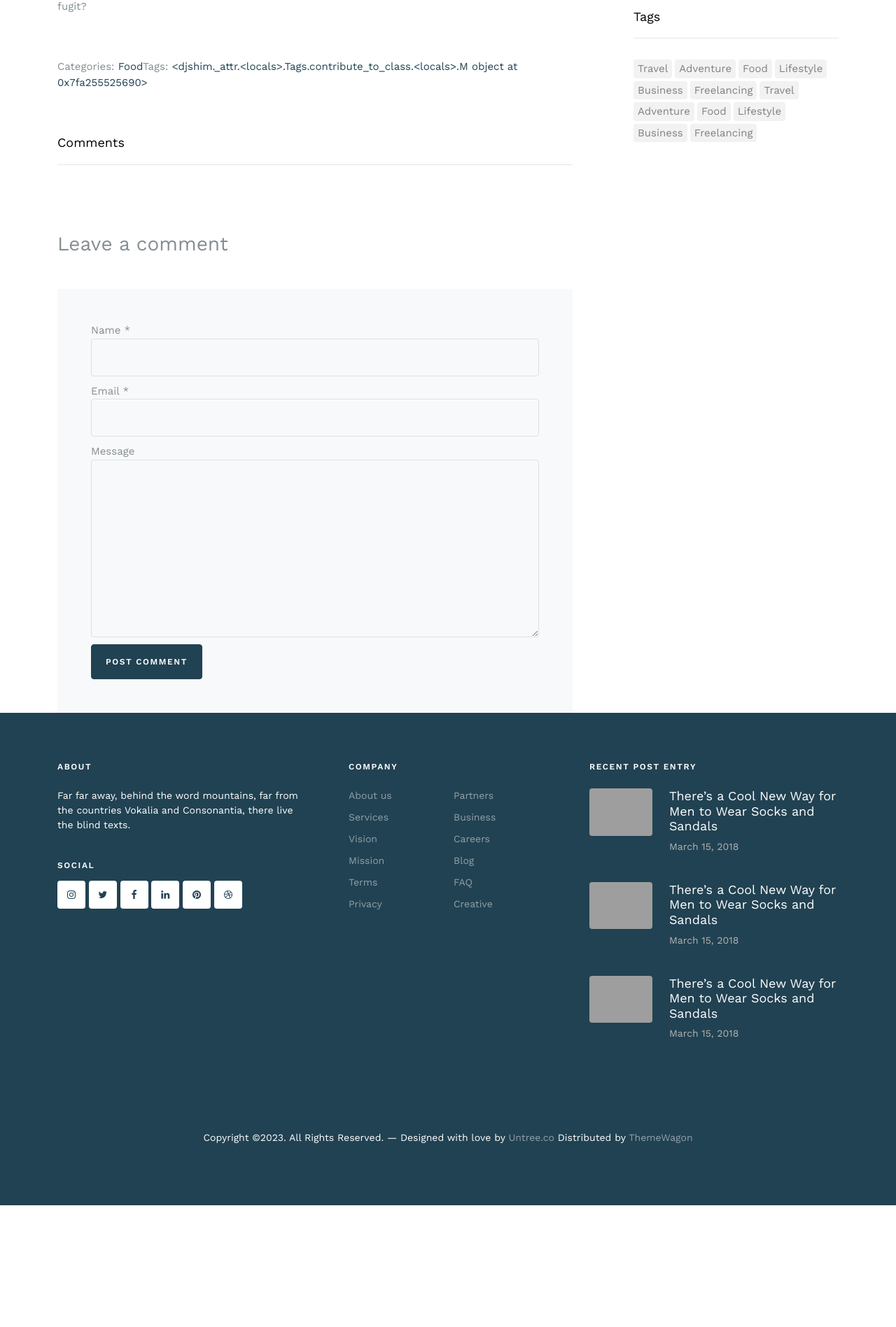
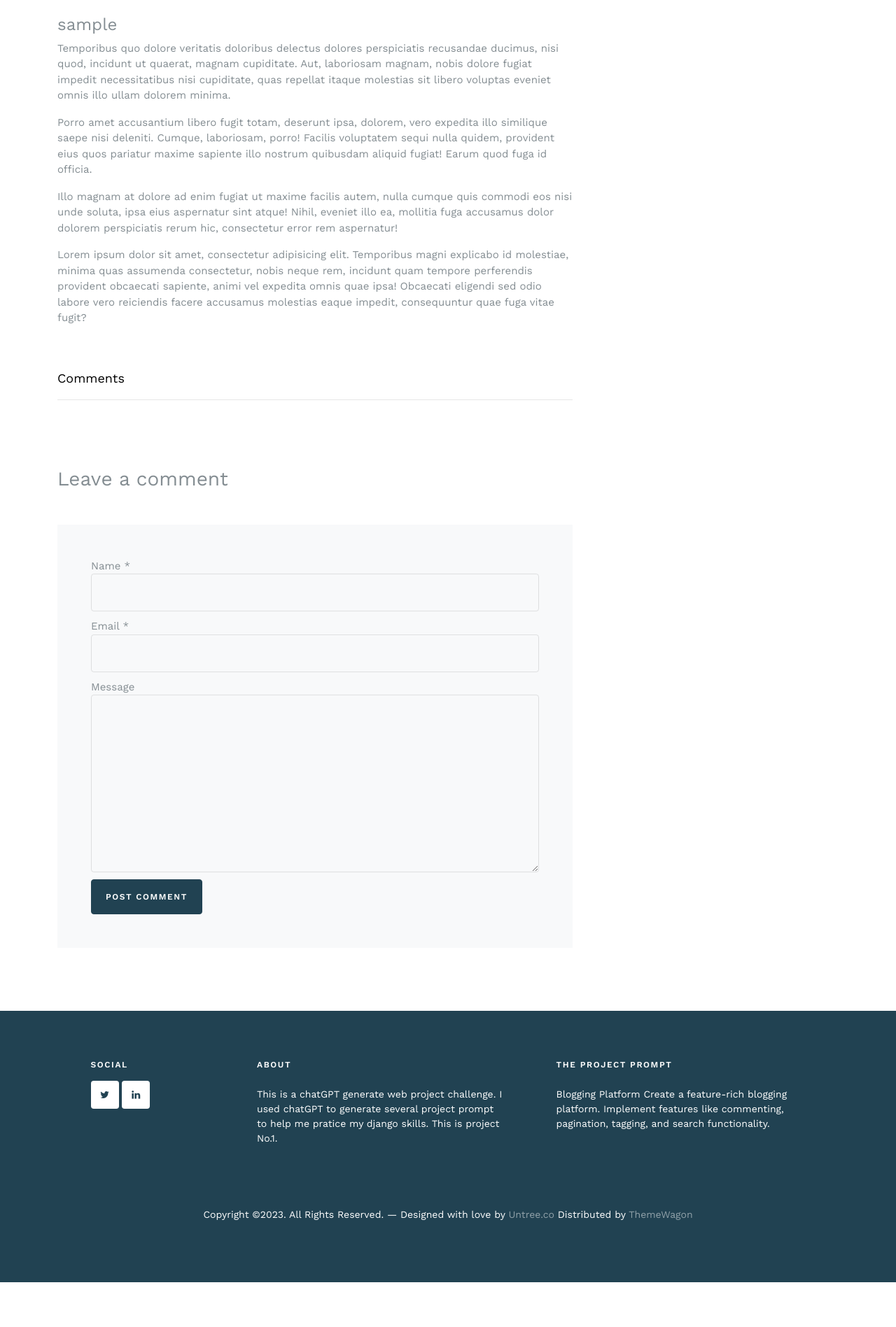
Before and after one commit to ctrlwisdom/django-blog-app, a Django app: a page that uses blogs/templates/blogs/nav.html in a window 1280 px wide. Shown: the part 513-2410 px from the top of the page at 70% size. Before the commit the page ends 2236 px from the top, so only its background shows below. Run offline with Django 4.2, Linux system fonts and the light colour scheme; data comes from the database, SQL or seed files in the repository; parts of the project's set-up code (start-up, migrations or seed data) failed here and were passed over; some libraries are stand-ins or nearby versions; some web fonts are replaced; grey boxes are pictures that could not be loaded.

Commit message:
additional changes

```diff
--- a/blogs/templates/blogs/category-detail.html
+++ b/blogs/templates/blogs/category-detail.html
@@ -11,7 +11,7 @@
             </div>
         </div>
         <div class="row posts-entry">
-            <div class="col-lg-8">
+            <div class="col">
                 {% for post in posts %}
                   <div class="blog-entry d-flex blog-entry-search-item">
                     <a href="{% url 'post-detail' post.slug %}" class="img-link me-4">
@@ -53,10 +53,10 @@
                     {% else %}
                     <div>Page 1 of 1</div>
                     {% endif %}
+                    <br><br><br>
                 </div>
             </div>
             {% endif %}
-            {% include 'blogs/sidebar.html' %}
         </div>
     </div>
 </div>
--- a/blogs/templates/blogs/footer.html
+++ b/blogs/templates/blogs/footer.html
@@ -1,86 +1,30 @@
+
+<br><br><br><br>
+{% load static %}
 <footer class="site-footer">
     <div class="container">
-        <div class="row">
+        <div class="row" style="justify-content: space-evenly;">
+            <div class="col-lg-2">
+                <div class="widget">
+                    <h3>Social</h3>
+                    <ul class="list-unstyled social">
+                        <li><a href="#"><span class="icon-twitter"></span></a></li>
+                        <li><a href="#"><span class="icon-linkedin"></span></a></li>
+                    </ul>
+                </div> <!-- /.widget -->
+            </div>
             <div class="col-lg-4">
                 <div class="widget">
                     <h3 class="mb-4">About</h3>
-                    <p>Far far away, behind the word mountains, far from the countries Vokalia and Consonantia, there live the blind texts.</p>
-                </div> <!-- /.widget -->
-                <div class="widget">
-                    <h3>Social</h3>
-                    <ul class="list-unstyled social">
-                        <li><a href="#"><span class="icon-instagram"></span></a></li>
-                        <li><a href="#"><span class="icon-twitter"></span></a></li>
-                        <li><a href="#"><span class="icon-facebook"></span></a></li>
-                        <li><a href="#"><span class="icon-linkedin"></span></a></li>
-                        <li><a href="#"><span class="icon-pinterest"></span></a></li>
-                        <li><a href="#"><span class="icon-dribbble"></span></a></li>
-                    </ul>
-                </div> <!-- /.widget -->
-            </div> <!-- /.col-lg-4 -->
-            <div class="col-lg-4 ps-lg-5">
-                <div class="widget">
-                    <h3 class="mb-4">Company</h3>
-                    <ul class="list-unstyled float-start links">
-                        <li><a href="#">About us</a></li>
-                        <li><a href="#">Services</a></li>
-                        <li><a href="#">Vision</a></li>
-                        <li><a href="#">Mission</a></li>
-                        <li><a href="#">Terms</a></li>
-                        <li><a href="#">Privacy</a></li>
-                    </ul>
-                    <ul class="list-unstyled float-start links">
-                        <li><a href="#">Partners</a></li>
-                        <li><a href="#">Business</a></li>
-                        <li><a href="#">Careers</a></li>
-                        <li><a href="#">Blog</a></li>
-                        <li><a href="#">FAQ</a></li>
-                        <li><a href="#">Creative</a></li>
-                    </ul>
-                </div> <!-- /.widget -->
+                    <p>This is a chatGPT generate web project challenge. I used chatGPT to generate several project prompt to help me pratice my django skills. This is project No.1.</p>
+                </div>
             </div> <!-- /.col-lg-4 -->
             <div class="col-lg-4">
                 <div class="widget">
-                    <h3 class="mb-4">Recent Post Entry</h3>
-                    <div class="post-entry-footer">
-                        <ul>
-                            <li>
-                                <a href="">
-                                    <img src="images/img_1_sq.jpg" alt="Image placeholder" class="me-4 rounded">
-                                    <div class="text">
-                                        <h4>There’s a Cool New Way for Men to Wear Socks and Sandals</h4>
-                                        <div class="post-meta">
-                                            <span class="mr-2">March 15, 2018 </span>
-                                        </div>
-                                    </div>
-                                </a>
-                            </li>
-                            <li>
-                                <a href="">
-                                    <img src="images/img_2_sq.jpg" alt="Image placeholder" class="me-4 rounded">
-                                    <div class="text">
-                                        <h4>There’s a Cool New Way for Men to Wear Socks and Sandals</h4>
-                                        <div class="post-meta">
-                                            <span class="mr-2">March 15, 2018 </span>
-                                        </div>
-                                    </div>
-                                </a>
-                            </li>
-                            <li>
-                                <a href="">
-                                    <img src="images/img_3_sq.jpg" alt="Image placeholder" class="me-4 rounded">
-                                    <div class="text">
-                                        <h4>There’s a Cool New Way for Men to Wear Socks and Sandals</h4>
-                                        <div class="post-meta">
-                                            <span class="mr-2">March 15, 2018 </span>
-                                        </div>
-                                    </div>
-                                </a>
-                            </li>
-                        </ul>
-                    </div>
-
-
+                    <h3 class="mb-4">The project prompt</h3>
+                    <p>Blogging Platform
+                    Create a feature-rich blogging platform. Implement features like commenting, pagination, tagging, and search functionality.
+                    </p>
                 </div> <!-- /.widget -->
             </div> <!-- /.col-lg-4 -->
         </div> <!-- /.row -->
--- a/blogs/templates/blogs/index.html
+++ b/blogs/templates/blogs/index.html
@@ -45,6 +45,7 @@
             {% else %}
               <div>Page 1 of 1</div>
             {% endif %}
+            <br><br><br>
           </div>
         </div>
         {% include 'blogs/sidebar.html' %}
--- a/blogs/templates/blogs/nav.html
+++ b/blogs/templates/blogs/nav.html
@@ -13,7 +13,7 @@
             <div class="site-navigation">
                 <div class="row g-0 align-items-center">
                     <div class="col-2">
-                        <a href="{% url 'home' %}" class="logo m-0 float-start">Blogy<span class="text-primary">.</span></a>
+                        <a href="{% url 'home' %}" class="logo m-0 float-start">Bloggy<span class="text-primary">.</span></a>
                     </div>
                     <div class="col-8 text-center">
                         <form method="get" action="{% url 'search' %}" class="search-form d-inline-block d-lg-none">
@@ -22,10 +22,10 @@
                         </form>
 
                         <ul class="js-clone-nav d-none d-lg-inline-block text-start site-menu mx-auto">
-                            <li class="active"><a href="{% url 'home' %}">Home</a></li>
-                            <li><a href="{% url 'category-detail' 'culture' %}">Culture</a></li>
-                            <li><a href="{% url 'category-detail' 'business' %}">Business</a></li>
-                            <li><a href="{% url 'category-detail' 'politics' %}">Politics</a></li>
+                            <li class="active"><a href="{% url "home" %}">Home</a></li>
+                            {% for category in categories %}
+                            <li><a href="{% url "category-detail" category.slug %}">{{category.name}}</a></li>
+                            {% endfor %}
                         </ul>
                     </div>
                     <div class="col-2 text-end">
--- a/blogs/templates/blogs/post-detail.html
+++ b/blogs/templates/blogs/post-detail.html
@@ -7,20 +7,26 @@
     <div class="container">
         <div class="row blog-entries element-animate">
             <div class="col-md-12 col-lg-8 main-content">
+              <div class="pt-5">
+                <p>Categories:  <a href="#">{{ post.category }}</a>
+                  Tags:
+                {% for tag in post.tags.all %}
+                  <a href="#">{{ tag.name }}</a>
+                {% endfor %}
+              </p>
+              </div>
+              <img class="img-fluid" src="{{post.thumbnail.url}}" alt="">
+              <br><br>
+              <h4>{{post.title}}</h4>
                 <div class="post-content-body">
                     {{ post.content | safe }}
-                </div>
-                <div class="pt-5">
-                    <p>Categories:  <a href="#">{{ post.category }}</a>Tags: <a href="#">{{ post.tags }}</a></p>
                 </div>
                 <div class="pt-5 comment-wrap">
                     <h3 class="mb-5 heading">Comments</h3>
                     <ul class="comment-list">
                       {% for comment in comments %}
                       <li class="comment">
-                        <div class="vcard">
-                          <img src="images/person_1.jpg" alt="Image placeholder">
-                        </div>
+                        <!-- div.vcard for profile img -->
                         <div class="comment-body">
                           <h3>{{ comment.name }}</h3>
                           <div class="meta">{{ comment.created_at }}</div>
--- a/blogs/templates/blogs/search-result.html
+++ b/blogs/templates/blogs/search-result.html
@@ -11,7 +11,7 @@
             </div>
         </div>
         <div class="row posts-entry">
-            <div class="col-lg-8">
+            <div class="col">
                 {% for post in posts %}
                   <div class="blog-entry d-flex blog-entry-search-item">
                     <a href="{% url 'post-detail' post.slug %}" class="img-link me-4">
@@ -53,10 +53,10 @@
                   {% else %}
                     <div>Page 1 of 1</div>
                   {% endif %}
+                  <br><br><br>
                 </div>
             </div>
             {% endif %}
-            {% include 'blogs/sidebar.html' %}
         </div>
     </div>
 </div>
--- a/blogs/templates/blogs/sidebar.html
+++ b/blogs/templates/blogs/sidebar.html
@@ -1,45 +1,22 @@
 <div class="col-lg-4 sidebar">
-    <div class="sidebar-box">
-        <h3 class="heading">Popular Posts</h3>
+    <h3 class="heading">Related Posts</h3>
         <div class="post-entry-sidebar">
             <ul>
+                {% for p in related_posts %}
                 <li>
                     <a href="">
-                        <img src="images/img_1_sq.jpg" alt="Image placeholder" class="me-4 rounded">
+                        <img src="{{p.thumbnail.url}}" alt="Image placeholder" class="me-4 rounded">
                         <div class="text">
-                            <h4>There’s a Cool New Way for Men to Wear Socks and Sandals</h4>
+                            <h4>{{p.title}}</h4>
                             <div class="post-meta">
-                                <span class="mr-2">March 15, 2018 </span>
+                                <span class="mr-2">{{p.created_at}}</span>
                             </div>
                         </div>
                     </a>
                 </li>
+                {% endfor %}
             </ul>
         </div>
     </div>
-    <div class="sidebar-box">
-        <h3 class="heading">Categories</h3>
-        <ul class="categories">
-            {% for category in category_list %}
-            <li><a href="#">{{ category.name }}<span>(12)</span></a></li>
-            {% endfor %}
-        </ul>
-    </div>
-    <div class="sidebar-box">
-        <h3 class="heading">Tags</h3>
-        <ul class="tags">
-            <li><a href="#">Travel</a></li>
-            <li><a href="#">Adventure</a></li>
-            <li><a href="#">Food</a></li>
-            <li><a href="#">Lifestyle</a></li>
-            <li><a href="#">Business</a></li>
-            <li><a href="#">Freelancing</a></li>
-            <li><a href="#">Travel</a></li>
-            <li><a href="#">Adventure</a></li>
-            <li><a href="#">Food</a></li>
-            <li><a href="#">Lifestyle</a></li>
-            <li><a href="#">Business</a></li>
-            <li><a href="#">Freelancing</a></li>
-        </ul>
-    </div>
+
 </div>
--- a/blogs/urls.py
+++ b/blogs/urls.py
@@ -5,8 +5,7 @@
     path('', views.home, name='home'),
     # path('posts/', views.post_list),
     path('<slug:slug>', views.post_detail, name='post-detail'),
-    path('category/', views.category_list, name='category'),
     path('category/<slug:slug>', views.category_detail, name='category-detail'),
-    path('/tags/<slug:slug>', views.tagged, name='tag'),
+    path('tags/<slug:slug>', views.tagged, name='tag'),
     path('search/', views.search, name="search")
 ]
--- a/blogs/views.py
+++ b/blogs/views.py
@@ -18,12 +18,6 @@
     }
     return render(request, 'blogs/tag.html', context)
 
-def category_list(request):
-    context = {}
-    category_list = Category.objects.all()
-    context['category_list'] = category_list
-    return render(request, 'blogs/category.html', context)
-
 def category_detail(request, slug):
     category = get_object_or_404(Category, slug=slug)
     posts = Post.objects.filter(category=category)
@@ -31,12 +25,16 @@
         'category': category,
         'posts': posts
     }
+    categories = Category.objects.all()
+    context['categories'] = categories
     return render(request, 'blogs/category-detail.html', context)
 
 
 def home(request):
     context = {}
     post_list = Post.objects.all().filter(published=True)
+    categories = Category.objects.all()
+    context['categories'] = categories
     # set pagination
     p = Paginator(post_list, 1)
     page = request.GET.get('page')
@@ -48,6 +46,7 @@
 
 def post_detail(request, slug):
     post = Post.objects.get(slug=slug)
+    related_posts = Post.objects.filter(category=post.category)
     comments = Comment.objects.all().filter(post=post)
     form = CommentForm()
     if request.method == "POST":
@@ -57,7 +56,16 @@
             new_comment.post = post
             new_comment.save()
         return HttpResponseRedirect(request.path_info)
-    return render(request, 'blogs/post-detail.html', {'post': post, 'comments': comments, 'form': form})
+
+    context = {
+        'post': post,
+        'comments': comments,
+        'form': form,
+        'related_posts':related_posts
+    }
+    categories = Category.objects.all()
+    context['categories'] = categories
+    return render(request, 'blogs/post-detail.html', context)
 
 
 def search(request):
@@ -65,7 +73,7 @@
     if search:
         posts_list = Post.objects.filter(Q(title__icontains=search) | Q(content__icontains=search))
         # set pagination
-        p = Paginator(posts_list, 1)
+        p = Paginator(posts_list, 2)
         page = request.GET.get('page')
         # posts = p.get_page(page)
         try:
@@ -74,4 +82,7 @@
             posts = p.page(1)
         except EmptyPage:
             posts = p.page(p.num_pages)
-    return render(request, 'blogs/search-result.html', {'search':search, 'posts':posts})
+    context = {'search':search, 'posts':posts}
+    categories = Category.objects.all()
+    context['categories'] = categories
+    return render(request, 'blogs/search-result.html', context)
```
Also changed, not shown: blogs/models.py (+12 -5 lines), blogs/templates/blogs/category.html (deleted, +0 -125 lines).
